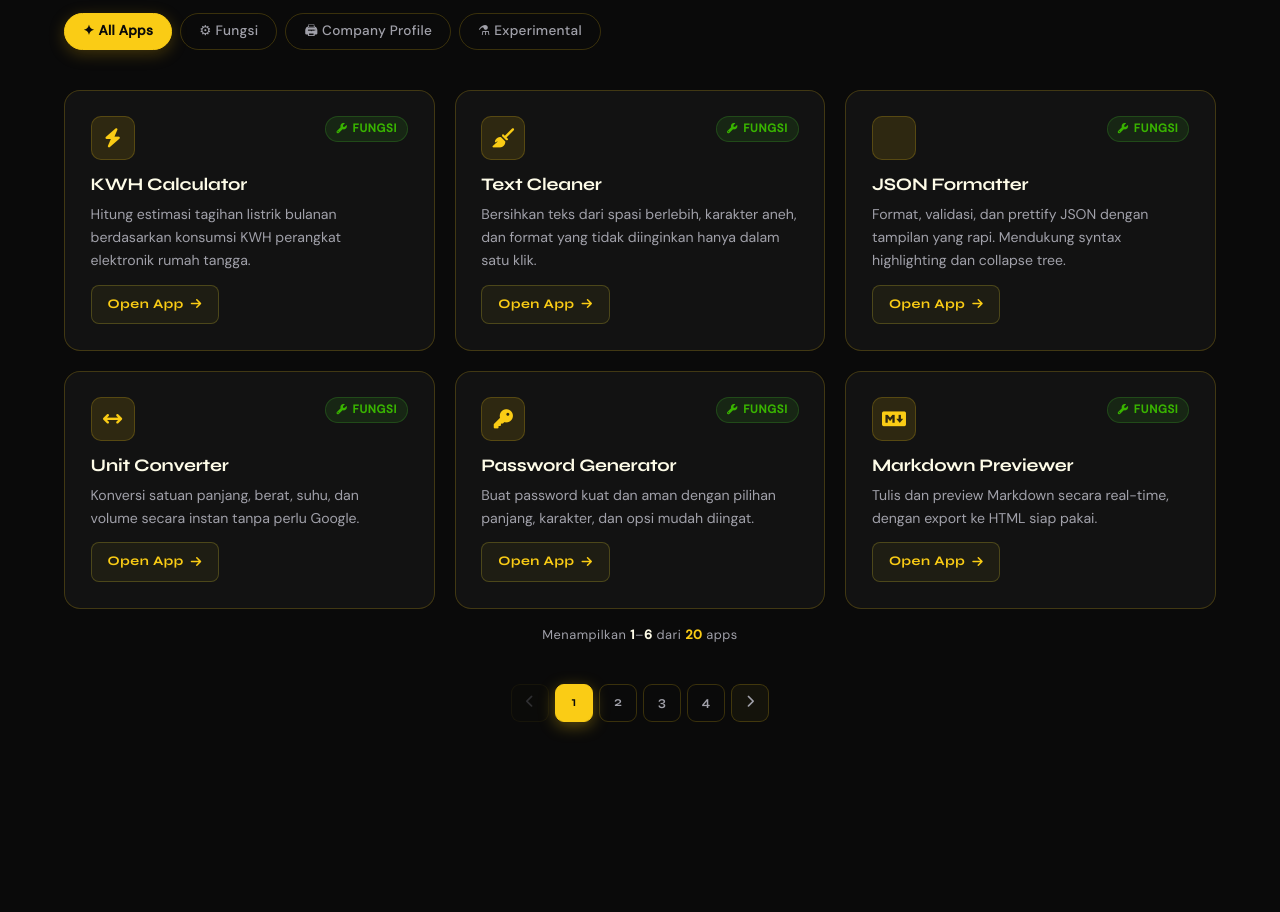
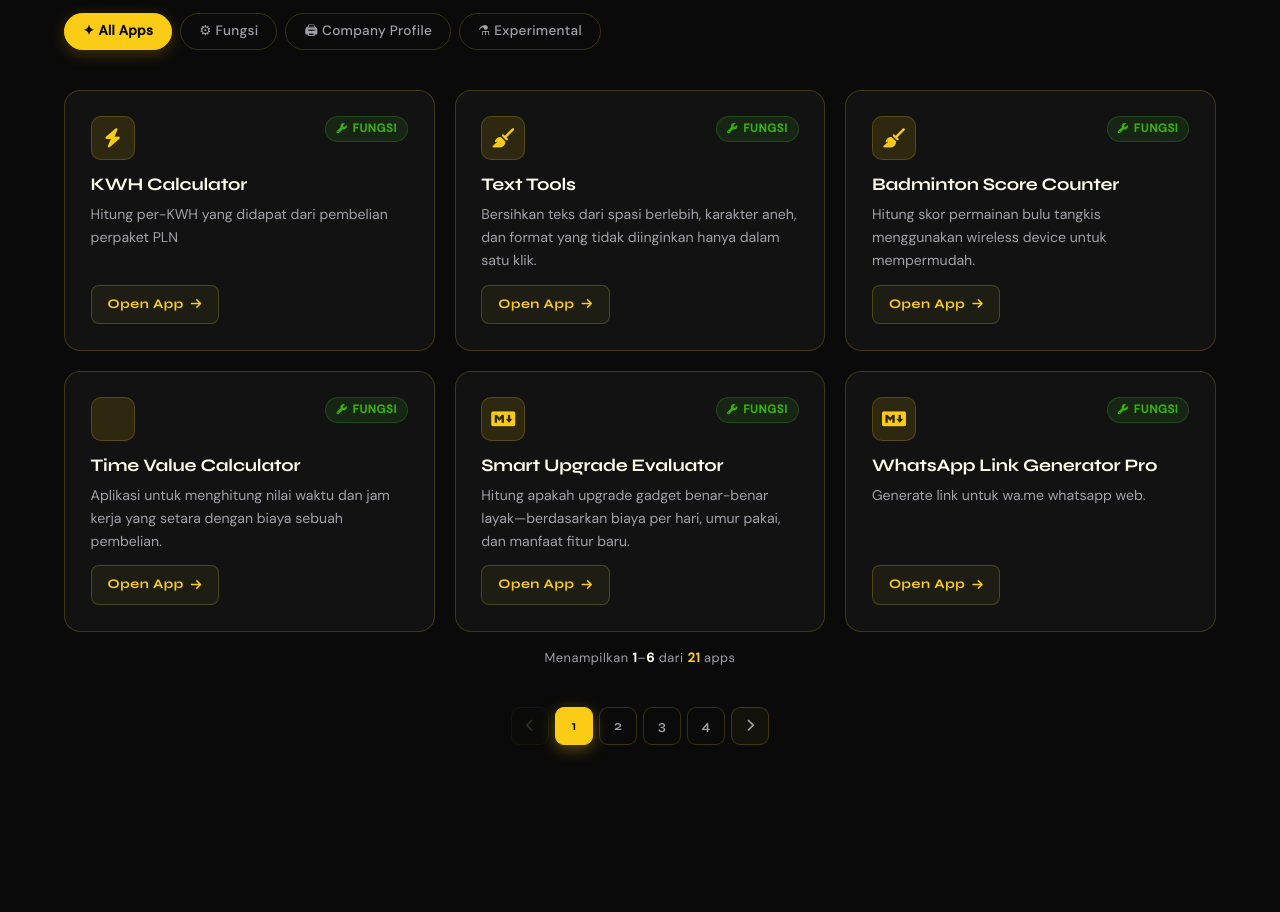
Before and after one commit to yusma1122/mini-app-porto, a plain HTML site: page index.html in a window 1280 px wide. Shown: the part 1100-2012 px from the top of the page. Drawn offline with nearby package versions, Linux system fonts and the light colour scheme.

Commit message:
updates project

```diff
--- a/index.html
+++ b/index.html
@@ -1427,164 +1427,169 @@
             {
               name: "KWH Calculator",
               description:
-                "Hitung estimasi tagihan listrik bulanan berdasarkan konsumsi KWH perangkat elektronik rumah tangga.",
+                "Hitung per-KWH yang didapat dari pembelian perpaket PLN",
               category: "fungsi",
               icon: "fa-solid fa-bolt",
-              link: "#",
-            },
-            {
-              name: "Text Cleaner",
+              link: "https://yusma1122.github.io/Kalkulator-Biaya-Kwh/",
+            },
+            {
+              name: "Text Tools",
               description:
                 "Bersihkan teks dari spasi berlebih, karakter aneh, dan format yang tidak diinginkan hanya dalam satu klik.",
               category: "fungsi",
               icon: "fa-solid fa-broom",
-              link: "#",
-            },
-            {
-              name: "JSON Formatter",
-              description:
-                "Format, validasi, dan prettify JSON dengan tampilan yang rapi. Mendukung syntax highlighting dan collapse tree.",
+              link: "https://yusma1122.github.io/text-tools/",
+            },
+            {
+              name: "Badminton Score Counter",
+              description:
+                "Hitung skor permainan bulu tangkis menggunakan wireless device untuk mempermudah.",
+              category: "fungsi",
+              icon: "fa-solid fa-broom",
+              link: "https://yusma1122.github.io/badminton-score-counter/",
+            },
+            {
+              name: "Time Value Calculator",
+              description:
+                "Aplikasi untuk menghitung nilai waktu dan jam kerja yang setara dengan biaya sebuah pembelian.",
               category: "fungsi",
               icon: "fa-solid fa-brackets-curly",
-              link: "#",
-            },
-            {
-              name: "Unit Converter",
-              description:
-                "Konversi satuan panjang, berat, suhu, dan volume secara instan tanpa perlu Google.",
-              category: "fungsi",
-              icon: "fa-solid fa-arrows-left-right",
-              link: "#",
-            },
-            {
-              name: "Password Generator",
-              description:
-                "Buat password kuat dan aman dengan pilihan panjang, karakter, dan opsi mudah diingat.",
-              category: "fungsi",
-              icon: "fa-solid fa-key",
-              link: "#",
-            },
-            {
-              name: "Markdown Previewer",
-              description:
-                "Tulis dan preview Markdown secara real-time, dengan export ke HTML siap pakai.",
+              link: "https://yusma1122.github.io/money-time/",
+            },
+            {
+              name: "Smart Upgrade Evaluator",
+              description:
+                "Hitung apakah upgrade gadget benar-benar layak—berdasarkan biaya per hari, umur pakai, dan manfaat fitur baru.",
               category: "fungsi",
               icon: "fa-brands fa-markdown",
-              link: "#",
-            },
-            {
-              name: "Color Picker Pro",
-              description:
-                "Ambil warna dari layar, konversi HEX/RGB/HSL, dan simpan palet favorit kamu.",
+              link: "https://yusma1122.github.io/Kalkulator-Keputusan-Ganti-Gadget/",
+            },
+            {
+              name: "WhatsApp Link Generator Pro",
+              description: "Generate link untuk wa.me whatsapp web.",
+              category: "fungsi",
+              icon: "fa-brands fa-markdown",
+              link: "https://yusma1122.github.io/wa-link-generator/",
+            },
+            {
+              name: "Zakat Calkulator",
+              description:
+                "Hitung zakat harta mu menggunakan app sederhana ini.",
               category: "fungsi",
               icon: "fa-solid fa-eye-dropper",
-              link: "#",
-            },
-            {
-              name: "Base64 Encoder",
-              description:
-                "Encode dan decode teks atau file ke format Base64 dengan cepat langsung di browser.",
+              link: "https://yusma1122.github.io/hitung-zakat/",
+            },
+            {
+              name: "Battery Charging Analyzer",
+              description:
+                "Prediksi durasi charge batre sepeda listrik dengan data csv guna untuk maintenance yang lebih baik",
               category: "fungsi",
               icon: "fa-solid fa-code",
-              link: "#",
-            },
-            {
-              name: "Cron Builder",
-              description:
-                "Buat ekspresi cron secara visual. Tidak perlu hafal syntax — cukup klik dan generate.",
+              link: "https://yusma1122.github.io/battery-charging-analyzer/",
+            },
+            {
+              name: "Waris Calculator",
+              description:
+                "Hitung nominal waris anda untuk membaginya sesuai syariat islam.",
               category: "fungsi",
               icon: "fa-solid fa-clock-rotate-left",
-              link: "#",
-            },
-            {
-              name: "Regex Tester",
-              description:
-                "Uji dan debug ekspresi reguler secara live dengan highlight match yang interaktif.",
+              link: "https://yusma1122.github.io/kalkulator-waris/",
+            },
+            {
+              name: "Name Picker",
+              description:
+                "Mengambil nama acak dalam skema kloter untuk mempermudah undian berbasis digital.",
               category: "fungsi",
               icon: "fa-solid fa-magnifying-glass-chart",
-              link: "#",
+              link: "https://yusma1122.github.io/name-picker/",
+            },
+            {
+              name: "Osce Timer Schedule",
+              description:
+                "Timer OSCE yang dilengkapi dengan fitur skejul mudah digunakan dan praktis.",
+              category: "fungsi",
+              icon: "fa-solid fa-magnifying-glass-chart",
+              link: "https://yusma1122.github.io/osce-timer/",
+            },
+            {
+              name: "Time Refliection",
+              description:
+                "Refleksi waktu yang telah berlalu untuk menumbuhkan rasa syukur",
+              category: "fungsi",
+              icon: "fa-solid fa-magnifying-glass-chart",
+              link: "https://yusma1122.github.io/islamic-age-reflection/",
+            },
+            {
+              name: "Sunset Direction",
+              description:
+                "Membantu mencari tahu arah sunset dengan menggunakan HP berbasis GPS",
+              category: "fungsi",
+              icon: "fa-solid fa-magnifying-glass-chart",
+              link: "https://yusma1122.github.io/sunset-direction/",
+            },
+            {
+              name: "Name Picker",
+              description:
+                "Mengambil nama acak dalam skema kloter untuk mempermudah undian berbasis digital.",
+              category: "fungsi",
+              icon: "fa-solid fa-magnifying-glass-chart",
+              link: "https://yusma1122.github.io/name-picker/",
+            },
+            {
+              name: "Running Lap Counter",
+              description:
+                "Hitng berapa lap kamu sudah lari, menggunakan tracker GPS",
+              category: "fungsi",
+              icon: "fa-solid fa-magnifying-glass-chart",
+              link: "https://yusma1122.github.io/running-lap-counter/",
             },
             // ── Experimental ──
             {
-              name: "Smooth Clock JS",
-              description:
-                "Jam analog interaktif dengan gerakan jarum yang halus dan smooth, dibuat murni menggunakan Canvas API.",
+              name: "Lumivox Spectrum App",
+              description:
+                "App Spectrum Maker dengan media tools lengkap, mulai dari pengolahan foto hingga penyesuaian spektrum.",
               category: "experimental",
               icon: "fa-solid fa-clock",
-              link: "#",
-            },
-            {
-              name: "Particle Playground",
-              description:
-                "Eksperimen partikel interaktif yang bereaksi terhadap cursor mouse. Kustomisasi jumlah, kecepatan, dan warna.",
+              link: "https://yusma1122.github.io/lumivox/",
+            },
+            {
+              name: "Clock Day Simulation",
+              description:
+                "Simulasi jam analog dengan tema perubahan hari didalamnya",
               category: "experimental",
               icon: "fa-solid fa-sparkles",
-              link: "#",
-            },
-            {
-              name: "Gradient Generator",
-              description:
-                "Buat gradient CSS yang indah secara visual. Ekspor kode siap pakai untuk langsung digunakan di project.",
+              link: "https://yusma1122.github.io/adaptive-clock/",
+            },
+            {
+              name: "Pinch Morse | Mediapipe",
+              description:
+                "Menerjemahkan kode morse dengan cubitan jari menggunakan mediapipe dari google",
+              category: "experimental",
+              icon: "fa-solid fa-arrows-left-right",
+              link: "https://yusma1122.github.io/mediapipe-morse-code/",
+            },
+            {
+              name: "Fruit Ninja | Mediapipe",
+              description:
+                "Bermain game memotong buah menggunakan jempol seperti fruit ninja !",
+              category: "experimental",
+              icon: "fa-solid fa-key",
+              link: "https://yusma1122.github.io/mediapipe-fruit-ninja/",
+            },
+            {
+              name: "Air Drawing | Mediapipe",
+              description:
+                "Bermain game menggambar menggunakan jarimu, bebas untuk menggambar apa aja!",
+              category: "experimental",
+              icon: "fa-solid fa-key",
+              link: "https://yusma1122.github.io/mediapipe-air-drawing/",
+            },
+            {
+              name: "Pich Countdown",
+              description: "Cubit untuk menghitung mungdur.",
               category: "experimental",
               icon: "fa-solid fa-palette",
-              link: "#",
-            },
-            {
-              name: "Lissajous Draw",
-              description:
-                "Visualisasi kurva Lissajous real-time dengan kontrol frekuensi, fase, dan warna yang bisa diubah live.",
-              category: "experimental",
-              icon: "fa-solid fa-wave-square",
-              link: "#",
-            },
-            {
-              name: "Noise Terrain",
-              description:
-                "Generasi terrain 3D berbasis Perlin noise yang bergerak secara prosedural menggunakan WebGL.",
-              category: "experimental",
-              icon: "fa-solid fa-mountain",
-              link: "#",
-            },
-            {
-              name: "Audio Visualizer",
-              description:
-                "Visualisasi audio dari mikrofon atau file lokal dengan berbagai mode: waveform, bar, radial.",
-              category: "experimental",
-              icon: "fa-solid fa-music",
-              link: "#",
-            },
-            {
-              name: "Gravity Sim",
-              description:
-                "Simulasi gravitasi n-bodi sederhana di canvas. Tambahkan planet dan amati orbit yang terbentuk.",
-              category: "experimental",
-              icon: "fa-solid fa-circle-nodes",
-              link: "#",
-            },
-            {
-              name: "Pixel Rain",
-              description:
-                "Efek hujan karakter ala Matrix yang bisa dikustomisasi — karakter, kecepatan, warna, dan density.",
-              category: "experimental",
-              icon: "fa-solid fa-terminal",
-              link: "#",
-            },
-            // ── Experimental ──
-            {
-              name: "Pixel Rains",
-              description:
-                "Efek hujan karakter ala Matrix yang bisa dikustomisasi — karakter, kecepatan, warna, dan density.",
-              category: "company-profile",
-              icon: "fa-solid fa-terminal",
-              link: "#",
-            },
-            {
-              name: "Pixel Rain2",
-              description:
-                "Efek hujan karakter ala Matrix yang bisa dikustomisasi — karakter, kecepatan, warna, dan density.",
-              category: "company-profile",
-              icon: "fa-solid fa-terminal",
-              link: "#",
+              link: "https://yusma1122.github.io/futuristic-countdown/",
             },
           ],
 
```
